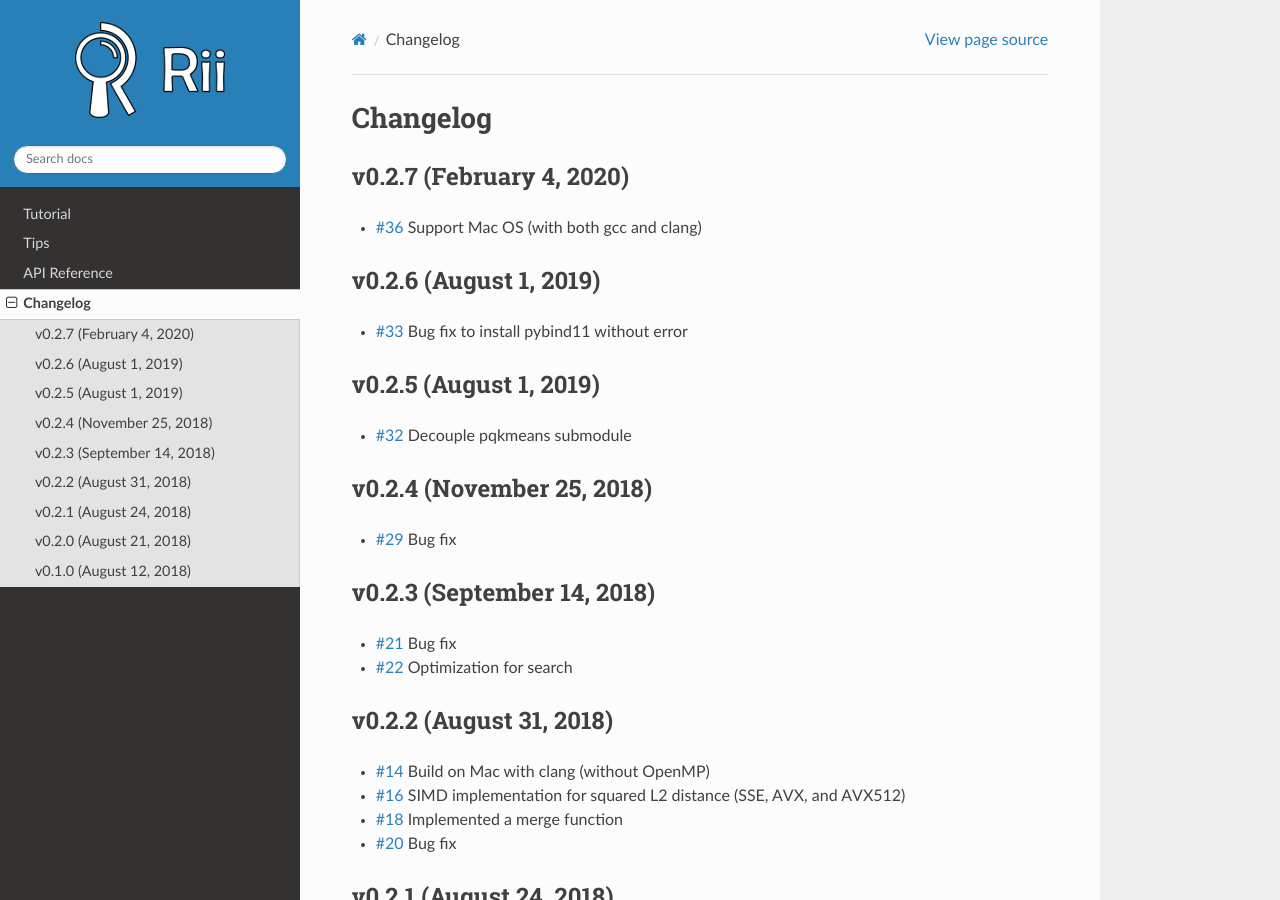
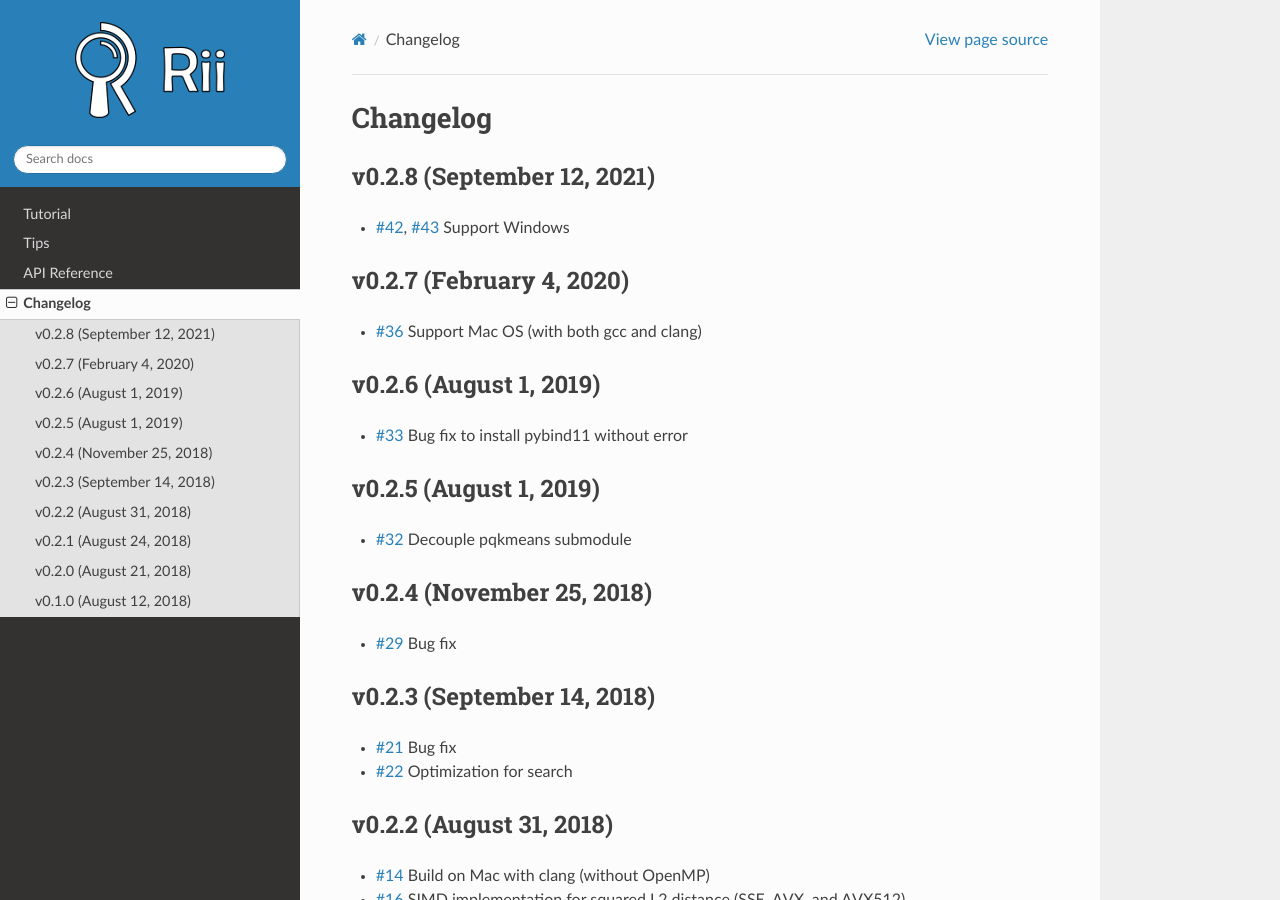
Before and after one commit to matsui528/rii, a Sphinx documentation site: the page built from docs/source/changelog.rst, in a window 1280 px wide and 900 px high. Built offline with Sphinx 7.4.7 and the Read the Docs theme 2.0.0, drawn with Linux system fonts in a browser that asks for light colours; formulas are drawn with MathJax 3.

Commit message:
updated the version to 0.2.8

```diff
--- a/docs/source/changelog.rst
+++ b/docs/source/changelog.rst
@@ -1,5 +1,10 @@
 Changelog
 =============
+
+v0.2.8 (September 12, 2021)
+----------------------------
+- `#42 <https://github.com/matsui528/rii/pull/42>`_, `#43 <https://github.com/matsui528/rii/pull/43>`_ Support Windows
+
 
 v0.2.7 (February 4, 2020)
 ----------------------------
--- a/rii/__init__.py
+++ b/rii/__init__.py
@@ -1,4 +1,4 @@
 __all__ = ['Rii']
-__version__ = '0.2.7'
+__version__ = '0.2.8'
 
 from .rii import Rii
```
